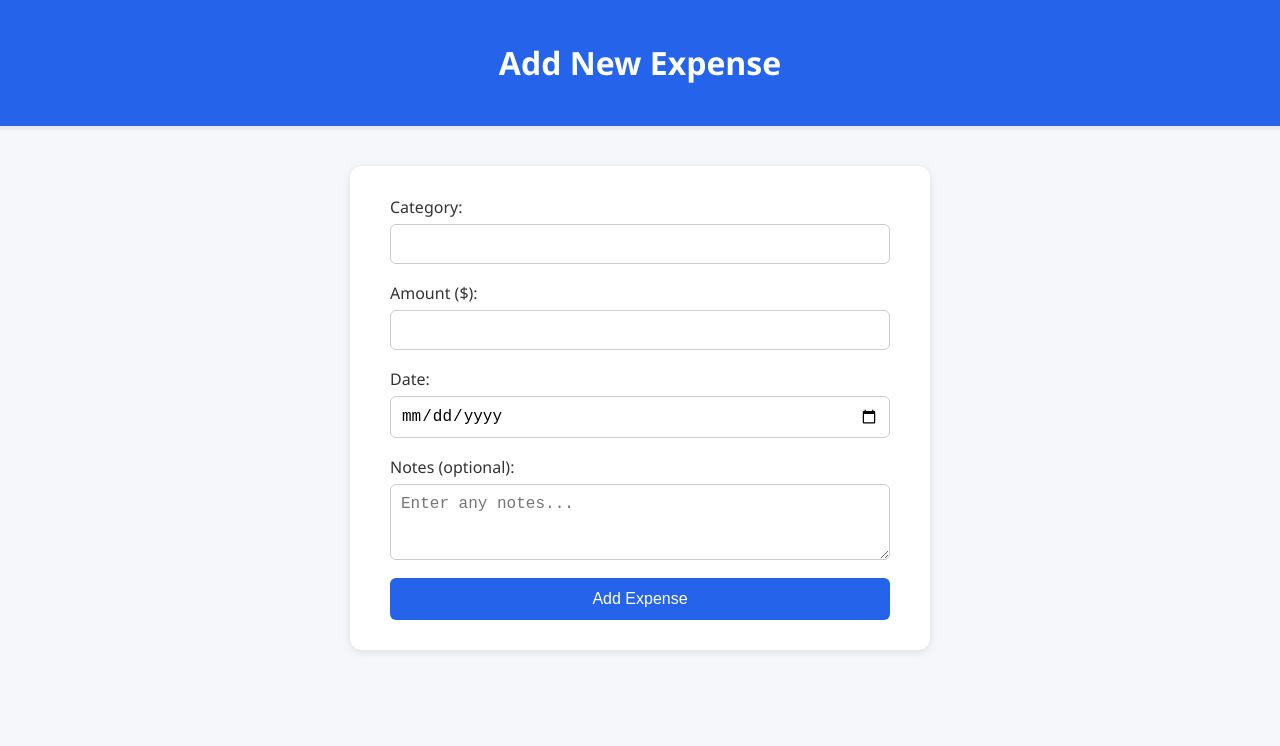
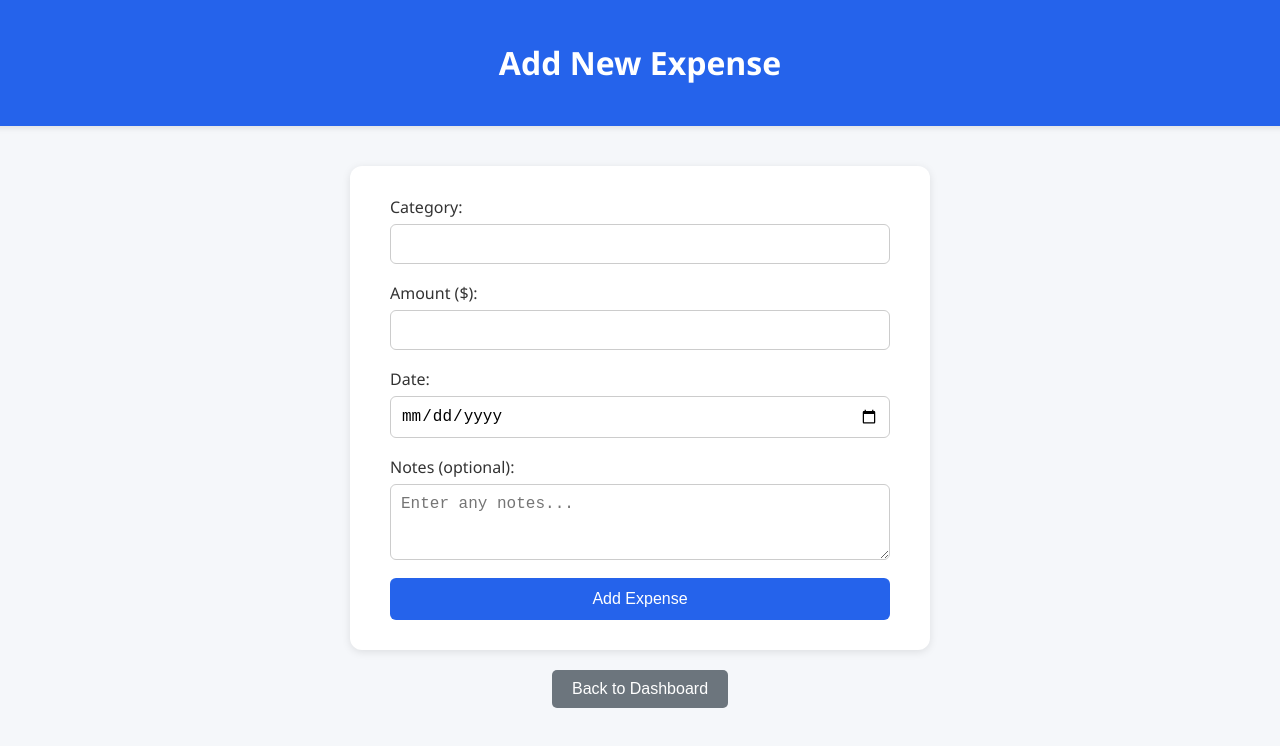
Before and after one commit to JL22-school/app-code, a React (Create React App) app in the folder frontend/: page /expenses in a window 1280 px wide. Shown: the top 746 px of the page. Built offline with nearby package versions, Linux system fonts and the light colour scheme.

Commit message:
fixed expenses

```diff
--- a/frontend/src/pages/Expenses.jsx
+++ b/frontend/src/pages/Expenses.jsx
@@ -1,8 +1,10 @@
 import React, { useState } from "react";
+import { useNavigate } from "react-router-dom";
 import axios from "axios";
 import "./Expenses.css";
 
 function Expenses() {
+  const navigate = useNavigate();
   const [formData, setFormData] = useState({
     category: "",
     amount: "",
@@ -21,7 +23,14 @@ function Expenses() {
   e.preventDefault();
 
   try {
-      const response = await axios.post("http://localhost:5000/expenses", formData);
+    const payload = {
+      ...formData,
+      expenseDate: formData.date,
+      clientID: 1, // static or retrieved from logged-in user later
+    };
+
+    const response = await axios.post("http://localhost:5000/api/expenses", payload);
+
     if (response.status === 200) {
       setMessage("Expense added successfully!");
       setFormData({ category: "", amount: "", date: "", notes: "" });
@@ -89,6 +98,23 @@ function Expenses() {
 
         {message && <p className="status-message">{message}</p>}
       </form>
+
+      <button
+        onClick={() => navigate("/dashboard")}
+        className="back-btn"
+        style={{
+          marginTop: "20px",
+          padding: "10px 20px",
+          backgroundColor: "#6c757d",
+          color: "white",
+          border: "none",
+          borderRadius: "5px",
+          cursor: "pointer",
+          fontSize: "16px"
+        }}
+      >
+        Back to Dashboard
+      </button>
     </div>
   );
 }
```
Also changed, not shown: 1 other file (tests, documents, lock files or other folders). Lines whose indentation alone changed are shown as unchanged.
